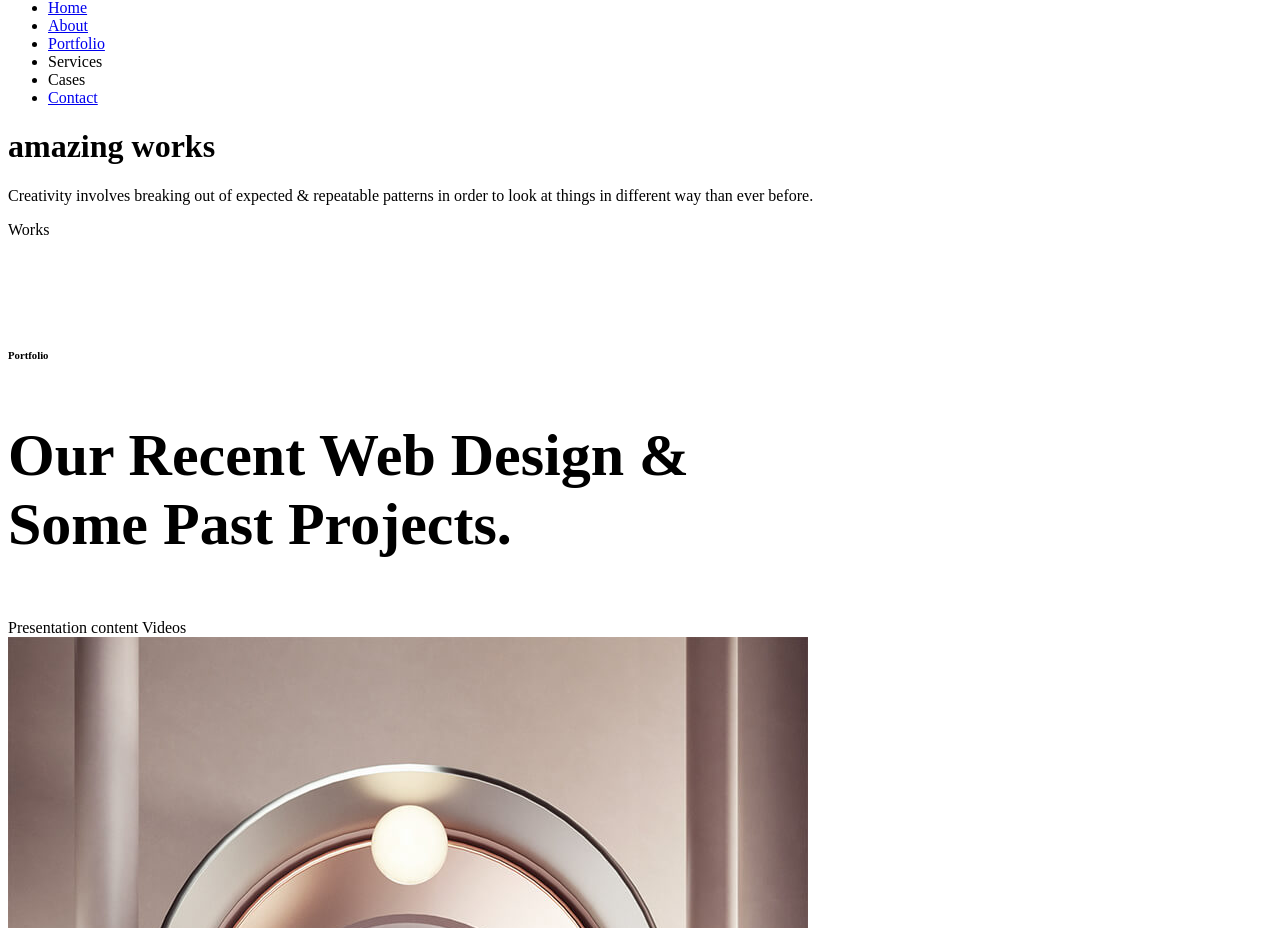
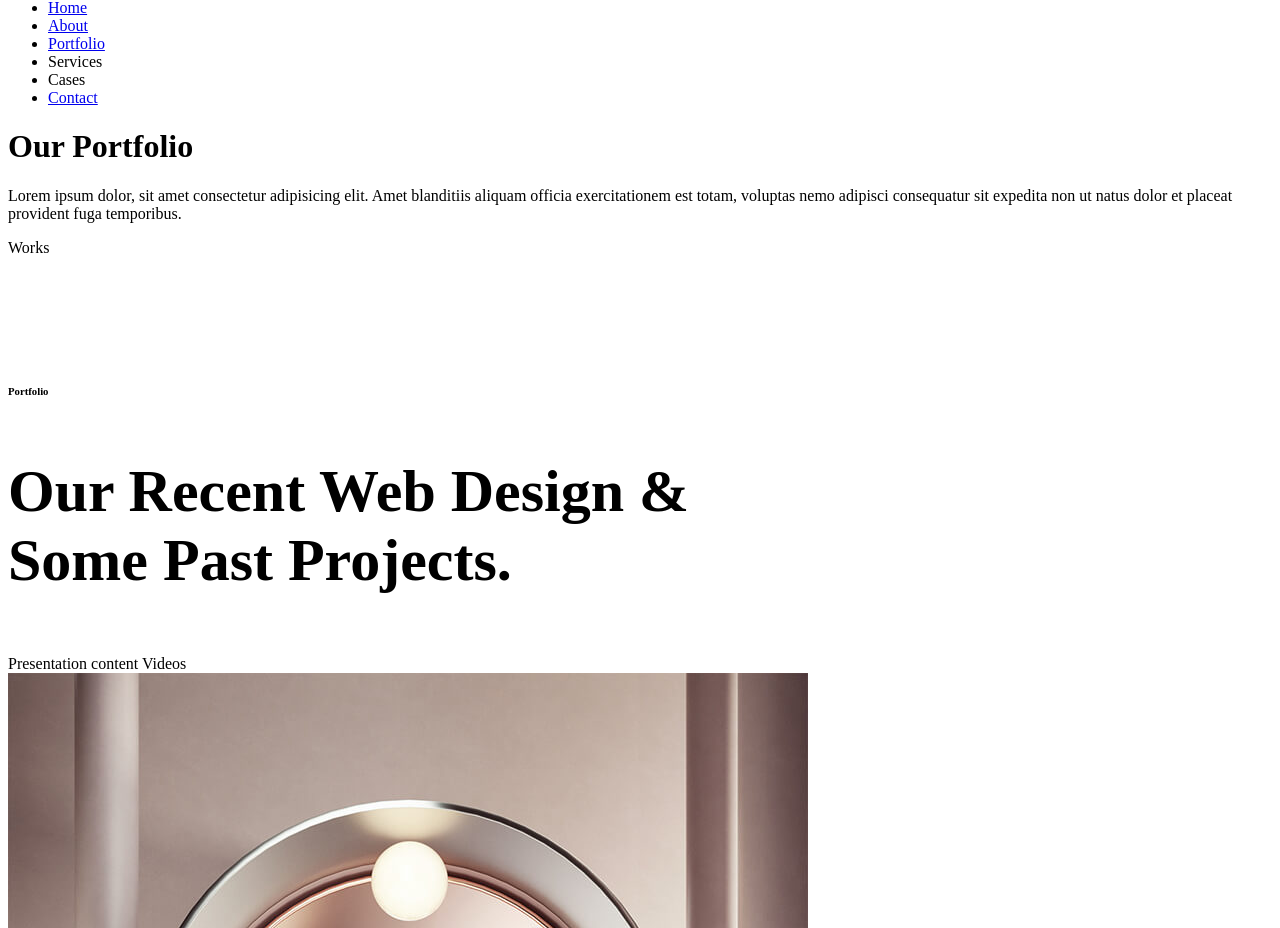
Before and after one commit to Konul304/Template-Modern-Agency, a Next.js app: page /works2/works2-dark in a window 1280 px wide. Shown: the part 1339-2267 px from the top of the page. Built offline with nearby package versions, Linux system fonts and the light colour scheme.

Commit message:
Change portfolio header

```diff
--- a/src/components/Headers/WorksHeader.jsx
+++ b/src/components/Headers/WorksHeader.jsx
@@ -19,11 +19,9 @@ function WorksHeader() {
           <div className="col-lg-7 col-md-9 static">
             <div className="capt mt-50">
               <div className="parlx text-center">
-                <h1 className="color-font">amazing works</h1>
+                <h1 className="color-font">Our Portfolio</h1>
                 <p>
-                  Creativity involves breaking out of expected &amp; repeatable
-                  patterns in order to look at things in different way than ever
-                  before.
+                 Lorem ipsum dolor, sit amet consectetur adipisicing elit. Amet blanditiis aliquam officia exercitationem est totam, voluptas nemo adipisci consequatur sit expedita non ut natus dolor et placeat provident fuga temporibus.
                 </p>
               </div>
               <div className="bactxt custom-font valign">
```
Also changed, not shown: public/css/dark.css.
